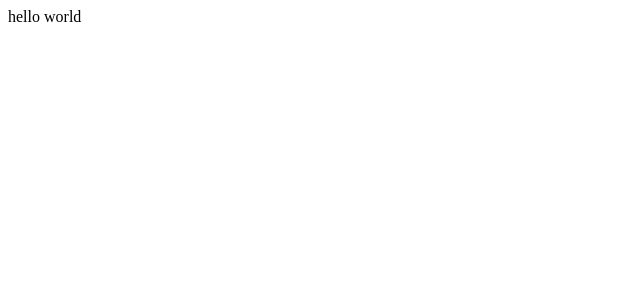
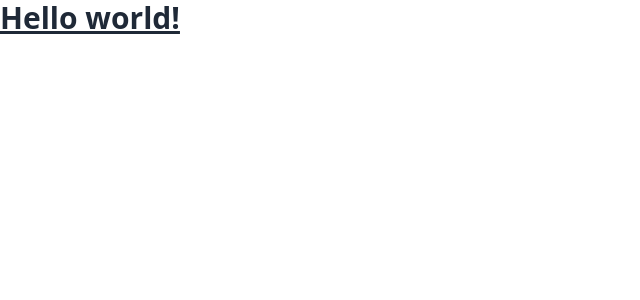
Before and after one commit to luismachadopnf/my-resume, an Angular app: page / in a window 1280 px wide. Shown: the top 300 px of the page, without its empty margins (0-640 px from the left). Built offline with nearby package versions, Linux system fonts and the light colour scheme.

Commit message:
Install TailwindCss and the DaisyUI plugin

```diff
--- a/package.json
+++ b/package.json
@@ -27,12 +27,16 @@
     "@angular/cli": "^17.3.5",
     "@angular/compiler-cli": "^17.3.0",
     "@types/jasmine": "~5.1.0",
+    "autoprefixer": "^10.4.19",
+    "daisyui": "^4.10.2",
     "jasmine-core": "~5.1.0",
     "karma": "~6.4.0",
     "karma-chrome-launcher": "~3.2.0",
     "karma-coverage": "~2.2.0",
     "karma-jasmine": "~5.1.0",
     "karma-jasmine-html-reporter": "~2.1.0",
+    "postcss": "^8.4.38",
+    "tailwindcss": "^3.4.3",
     "typescript": "~5.4.2"
   }
 }
--- a/src/app/app.component.html
+++ b/src/app/app.component.html
@@ -1,3 +1,5 @@
-<main class="main">hello world</main>
+<main class="main">
+  <h1 class="text-3xl font-bold underline">Hello world!</h1>
+</main>
 
 <router-outlet />
--- a/src/styles.scss
+++ b/src/styles.scss
@@ -1 +1,3 @@
 /* You can add global styles to this file, and also import other style files */
+@tailwind base;
+@tailwind utilities;
--- /dev/null
+++ b/tailwind.config.js
@@ -0,0 +1,8 @@
+/** @type {import('tailwindcss').Config} */
+module.exports = {
+  content: ["./src/**/*.{html,js}"],
+  theme: {
+    extend: {},
+  },
+  plugins: [require("daisyui"), { tailwindcss: {}, autoprefixer: {} }],
+};
```
Also changed, not shown: 1 other file (tests, documents, lock files or other folders).
